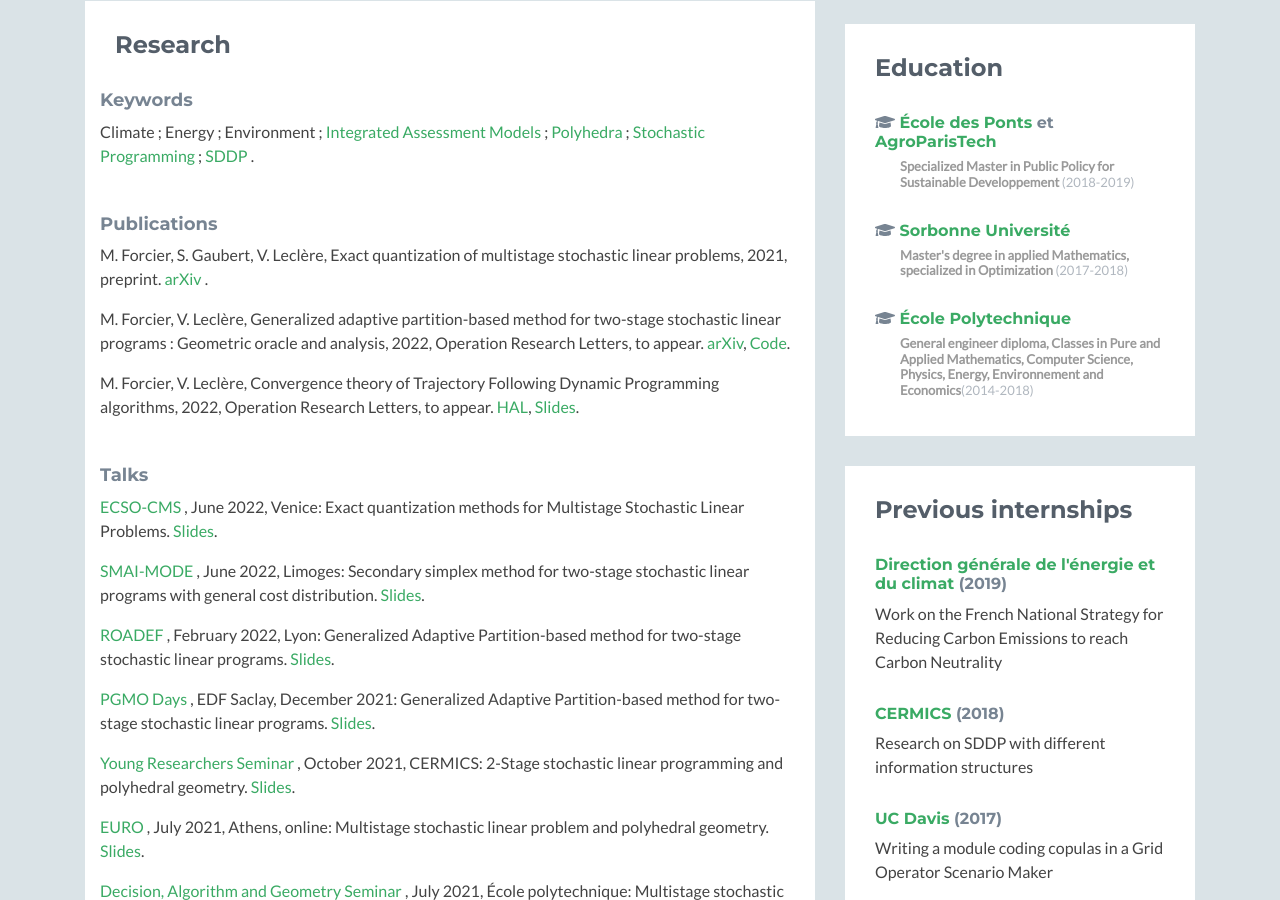
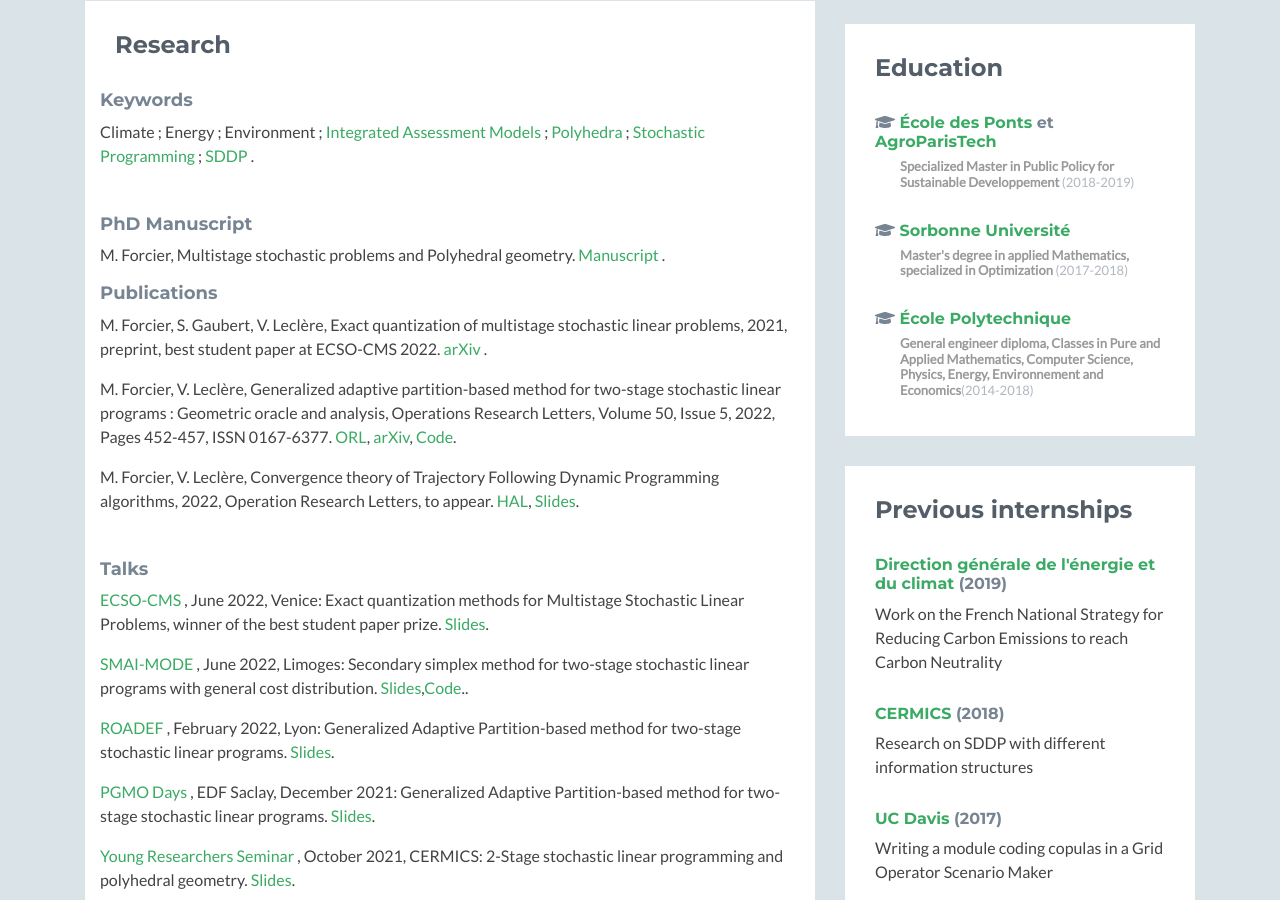
Before and after one commit to maelforcier/maelforcier.github.io, a plain HTML site: page index.html in a window 1280 px wide. Shown: the part 653-1553 px from the top of the page. Drawn offline with nearby package versions, Linux system fonts and the light colour scheme; no server answers; a script that the page names is missing; some icons are missing.

Commit message:
mise a jour

```diff
--- a/index.html
+++ b/index.html
@@ -94,16 +94,22 @@
                             <!-- <hr class="divider" -->
                             <div class="item row">
                                 <div class="item">
+                                   <h3 class="title"><a>PhD Manuscript</a></h3>
+                                    <p>
+                                      M. Forcier,
+                                      Multistage stochastic problems and Polyhedral geometry.<a href="assets/documents/forcier_msp_polyhedral_geo.pdf"> Manuscript </a>.
                                     <h3 class="title"><a>Publications</a></h3>
                                     <p>
                                       M. Forcier, S. Gaubert, V. Leclère,
-                                      Exact quantization of multistage stochastic linear problems, 2021, preprint. <a href="https://arxiv.org/pdf/2107.09566.pdf"> arXiv </a>.
+                                      Exact quantization of multistage stochastic linear problems, 2021, preprint, best student paper at ECSO-CMS 2022. <a href="https://arxiv.org/pdf/2107.09566.pdf"> arXiv </a>.
 
 
 
                                     <p>
                                     M. Forcier, V. Leclère, Generalized adaptive partition-based method for
-                                    two-stage stochastic linear programs : Geometric oracle and analysis, 2022, Operation Research Letters, to appear.
+                                    two-stage stochastic linear programs : Geometric oracle and analysis, Operations Research Letters,
+                                    Volume 50, Issue 5, 2022, Pages 452-457, ISSN 0167-6377.
+                                    <a href="https://doi.org/10.1016/j.orl.2022.06.004">ORL</a>,
                                     <a href="https://arxiv.org/pdf/2109.04818.pdf">arXiv</a>,
                                     <a href="https://github.com/maelforcier/GAPM">Code</a>.
                                      </p>
@@ -119,13 +125,13 @@
                                     <h3 class="title"><a>Talks</a></h3>
                                     <p>
                                       <a href="https://www.unive.it/pag/38159">ECSO-CMS  </a>, June 2022, Venice:
-                                      Exact quantization methods for Multistage Stochastic Linear Problems.
+                                      Exact quantization methods for Multistage Stochastic Linear Problems, winner of the best student paper prize.
                                       <a href="assets/documents/ecso_cms.pdf"> Slides</a>.
                                     </p>
                                     <p>
                                       <a href="https://indico.math.cnrs.fr/event/6564/">SMAI-MODE  </a>, June 2022, Limoges:
                                       Secondary simplex method for two-stage stochastic linear programs with general cost distribution.
-                                      <a href="assets/documents/smai_mode_22.pdf"> Slides</a>.
+                                      <a href="assets/documents/smai_mode_22.pdf"> Slides</a>,<a href="https://github.com/maelforcier/GAPM">Code</a>..
                                     </p>
                                     <p>
                                       <a href="https://roadef2022.sciencesconf.org/">ROADEF  </a>, February 2022, Lyon:
```
Also changed, not shown: 1 other file.
